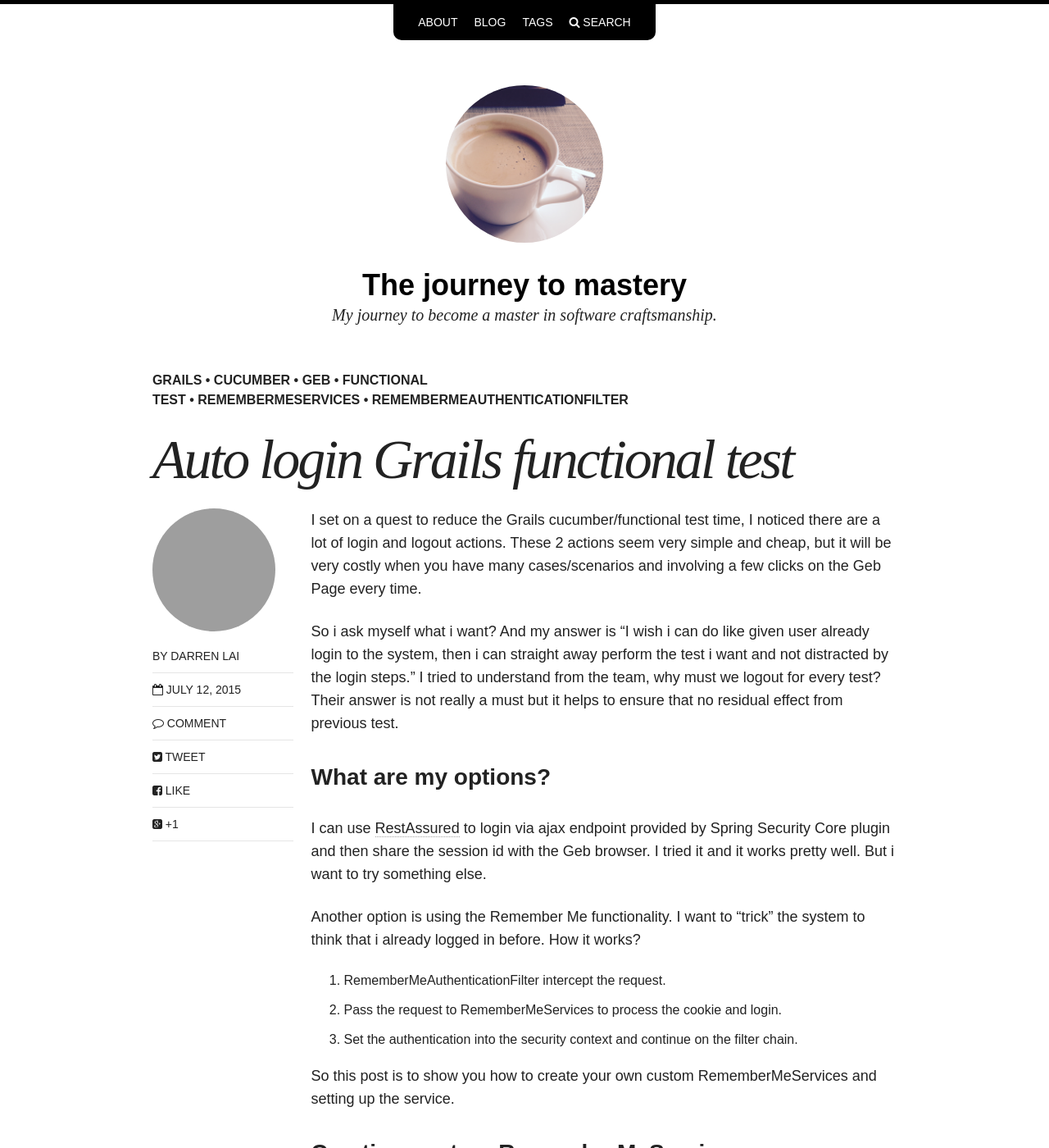
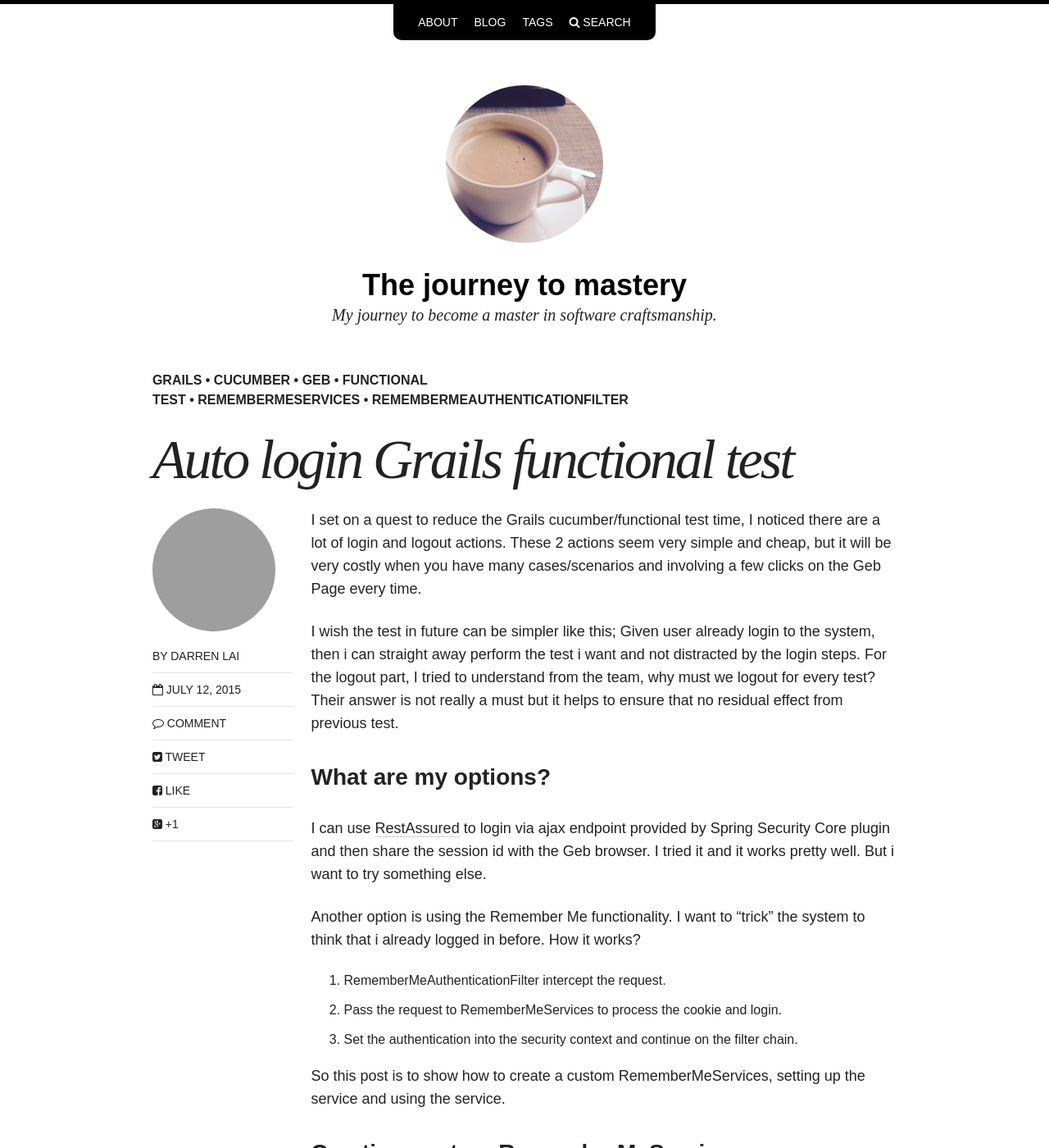
Before and after one commit to kinwahlai/kinwahlai.github.io, a Jekyll site: the page built from _posts/blog/2015-07-12-auto-login-grails-functional-test.md, in a window 1280 px wide and 1400 px high. Shown: the whole window at 82% size. Built offline with Jekyll 4.4.1, drawn with Linux system fonts in a browser that asks for light colours; nearby versions of some CDN libraries; comment, search, counter and statistics services are not loaded; some of the changed text lies outside the part shown; grey boxes are pictures that could not be loaded.

Commit message:
update some text and fix some typo

```diff
--- a/_posts/blog/2015-07-12-auto-login-grails-functional-test.md
+++ b/_posts/blog/2015-07-12-auto-login-grails-functional-test.md
@@ -15,7 +15,7 @@ image:
 I set on a quest to reduce the Grails cucumber/functional test time, I noticed there are a lot of login and logout actions.
 These 2 actions seem very simple and cheap, but it will be very costly when you have many cases/scenarios and involving a few clicks on the Geb Page every time.
 
-So i ask myself what i want? And my answer is "I wish i can do like given user already login to the system, then i can straight away perform the test i want and not distracted by the login steps." I tried to understand from the team, why must we logout for every test? Their answer is not really a must but it helps to ensure that no residual effect from previous test.
+I wish the test in future can be simpler like this; Given user already login to the system, then i can straight away perform the test i want and not distracted by the login steps. For the logout part, I tried to understand from the team, why must we logout for every test? Their answer is not really a must but it helps to ensure that no residual effect from previous test.
 
 ### What are my options?
 
@@ -27,7 +27,7 @@ Another option is using the Remember Me functionality. I want to "trick" the sys
 2. Pass the request to RememberMeServices to process the cookie and login.
 3. Set the authentication into the security context and continue on the filter chain.
 
-So this post is to show you how to create your own custom RememberMeServices and setting up the service.
+So this post is to show how to create a custom RememberMeServices, setting up the service and using the service.
 
 ### Creating custom RememberMeServices
 
@@ -84,7 +84,7 @@ If you notice, I wrap the loading of my custom RememberMeServices with a config
 
 ### Using the new service with Geb
 
-Ok, the Grails service is ready now, how do auto login my Geb browser? For me, i created this method in my cucumber World.
+Ok, the Grails service is ready now, how do auto login my Geb browser? For me, i created the method below in my cucumber World. I tried to address the logout issue by deleting all cookies. This will ensure that new session id created for new login.
 
 ~~~ groovy
 public void injectLoginCookie(String username, String password = "pass") {
@@ -94,7 +94,7 @@ public void injectLoginCookie(String username, String password = "pass") {
 }
 ~~~
 
-Before accessing a secured page, i call this `injectLoginCookie` method. Like the snippet below. **NOTES**: You will see this exception if you try to inject cookie  to a new browser that did not go to any page yet. So `go "/version"` is to set the browser's currentUrl to a valid url.
+Before accessing a secured page, i call `injectLoginCookie` method. Like the snippet below. **NOTES**: You will see this exception if you try to inject cookie to a new browser that did not go to any page yet. So `go "/version"` is to set the browser's currentUrl to a valid url and to avoid the exception.
 
 > org.openqa.selenium.WebDriverException: <unknown>: Failed to set the 'cookie' property on 'Document': Cookies are disabled inside 'data:' URLs.
 
```
Also changed, not shown: other parts of _posts/blog/2015-07-12-auto-login-grails-functional-test.md (+1 -1 lines).
